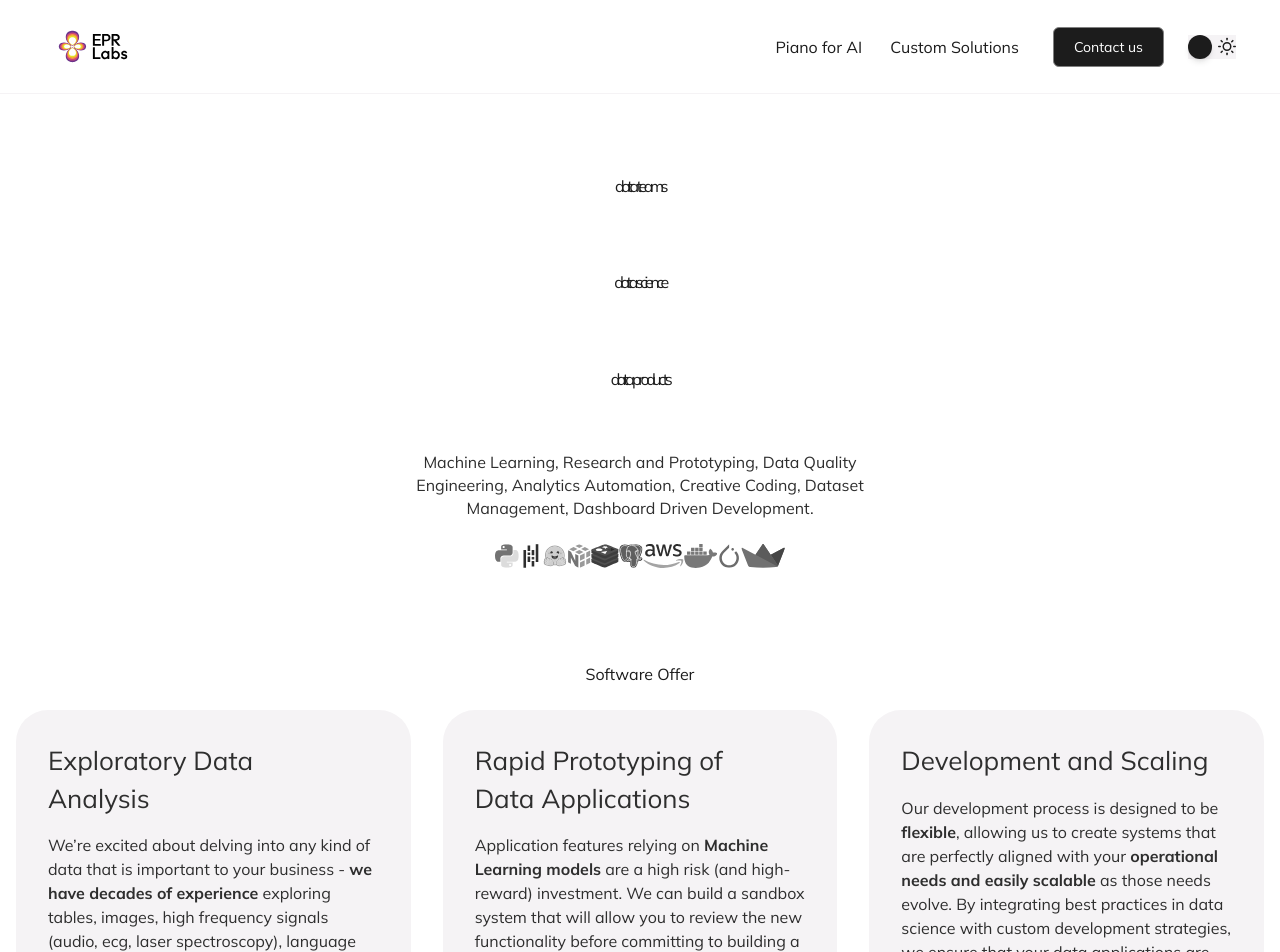
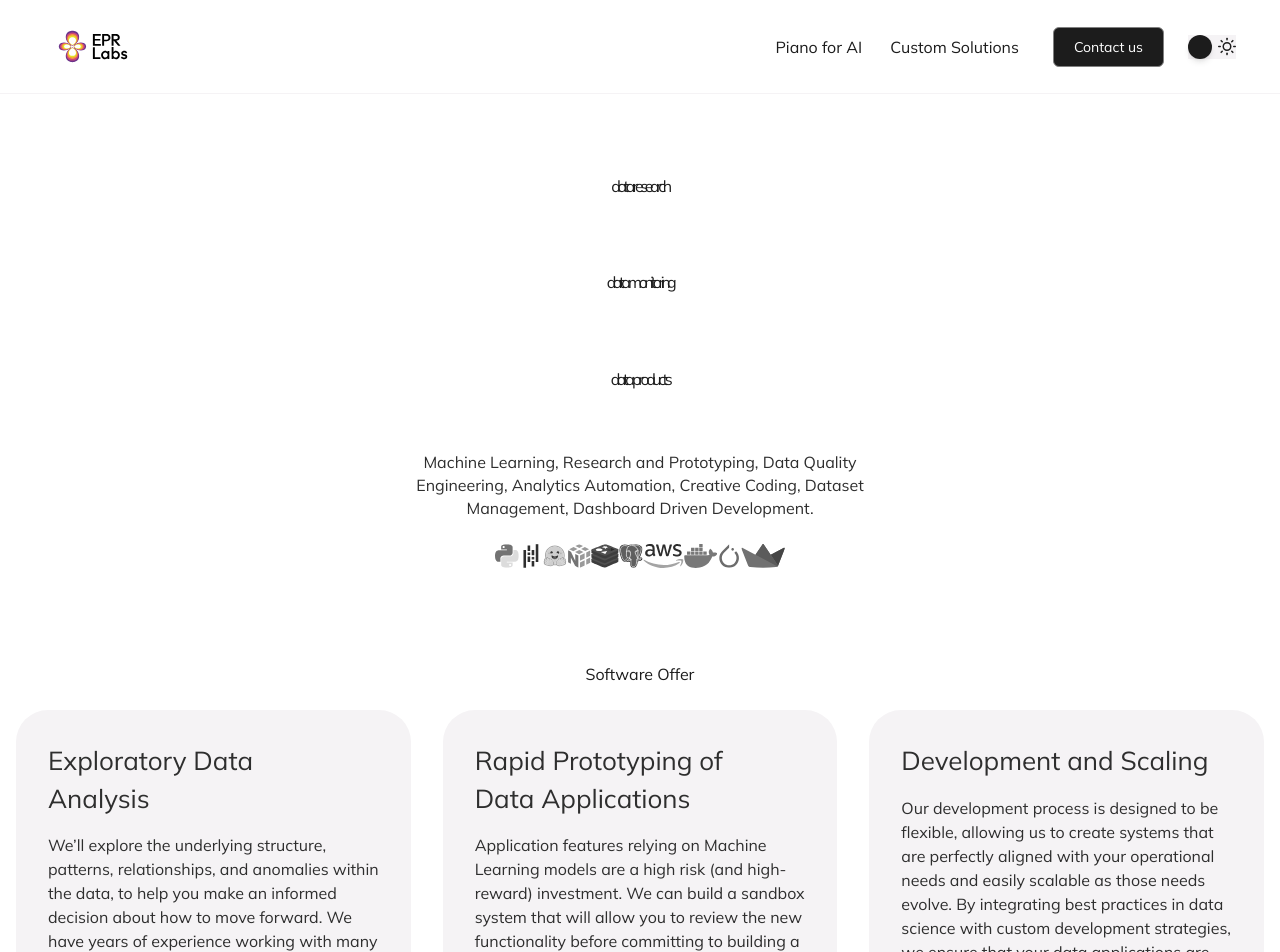
Before and after one commit to Nospoko/epr-landing, a Next.js app in the folder algrtm/: page / in a window 1280 px wide. Shown: the top 952 px of the page. Built offline with nearby package versions, Linux system fonts and the light colour scheme.

Commit message:
copy update

```diff
--- a/algrtm/src/components/DevelopSection.js
+++ b/algrtm/src/components/DevelopSection.js
@@ -5,7 +5,11 @@ const DevelopSection = () => {
   return (
     <section className="flex flex-col gap-6 justify-center items-center text-center max-w-[21.4375rem] mt-[2.75rem] mx-[1rem] md:max-w-[54.875rem] md:mt-[7.75rem md:mx-[4.56rem] xl-mx-[17.56rem] bg-neutralLight-neutral100 dark:bg-neutralDark-neutral100">
       <div className="h2 md:h1 text-neutralLight-neutral10 dark:text-neutralDark-neutral10 leading-[4.48rem] md:leading-[6.02rem] tracking-[-0.16rem] md:tracking-[-0.215rem]">
-        data teams<br/>data science<br/>data products
+        data research
+        <br/>
+        data monitoring
+        <br/>
+        data products
       </div>
       <div className=" text-neutralLight-neutral20 dark:text-neutralDark-neutral20 p2 max-w-[21.4375rem] md:max-w-[32.5rem] leading-[1.44rem]">
         <p>
--- a/algrtm/src/data/dataLabSectionTexts.js
+++ b/algrtm/src/data/dataLabSectionTexts.js
@@ -2,17 +2,17 @@ const dataLabSectionTexts = [
   {
     title: "Exploratory Data Analysis",
     description:
-      "We’re excited about delving into any kind of data that is important to your business - <strong>we have decades of experience</strong> exploring tables, images, high frequency signals (audio, ecg, laser spectroscopy), language and language-like tokens. We always apply first principle analysis and only <strong>provide evidence-based feedback.</strong>",
+      "We’ll explore the underlying structure, patterns, relationships, and anomalies within the data, to help you make an informed decision about how to move forward. We have years of experience working with many different data structures and we always apply first principle analysis and only provide evidence-based feedback.",
   },
   {
     title: "Rapid Prototyping of Data Applications",
     description:
-      "Application features relying on <strong>Machine Learning models</strong> are a high risk (and high-reward) investment. We can build a sandbox system that will allow you to review the new functionality before committing to building a multi GPU user-facing system.",
+      "Application features relying on Machine Learning models are a high risk (and high-reward) investment. We can build a sandbox system that will allow you to review the new functionality before committing to building a multi GPU user-facing system.",
   },
   {
     title: "Development and Scaling",
     description:
-      "Our development process is designed to be <strong>flexible</strong>, allowing us to create systems that are perfectly aligned with your <strong>operational needs and easily scalable</strong> as those needs evolve. By integrating best practices in data science with custom development strategies, we ensure that your data applications are not just cutting-edge today but are poised for future growth.",
+      "Our development process is designed to be flexible, allowing us to create systems that are perfectly aligned with your operational needs and easily scalable as those needs evolve. By integrating best practices in data science with custom development strategies, we ensure that your data applications are not just cutting-edge today but are poised for future growth.",
   },
 ];
 
```
